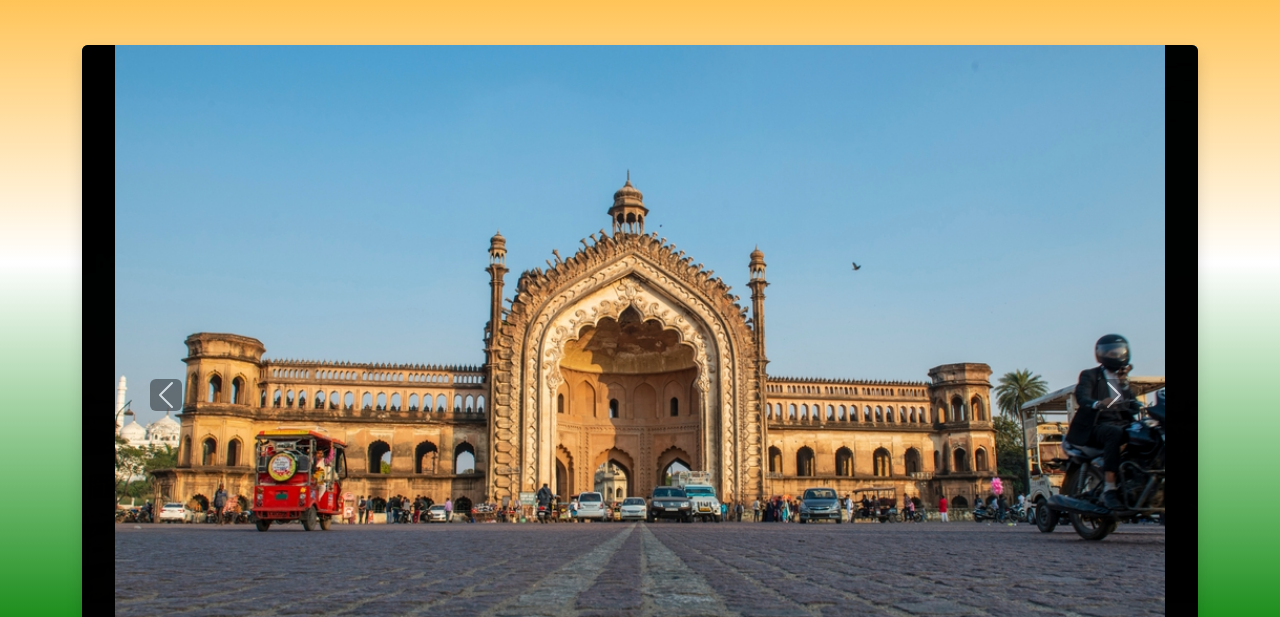
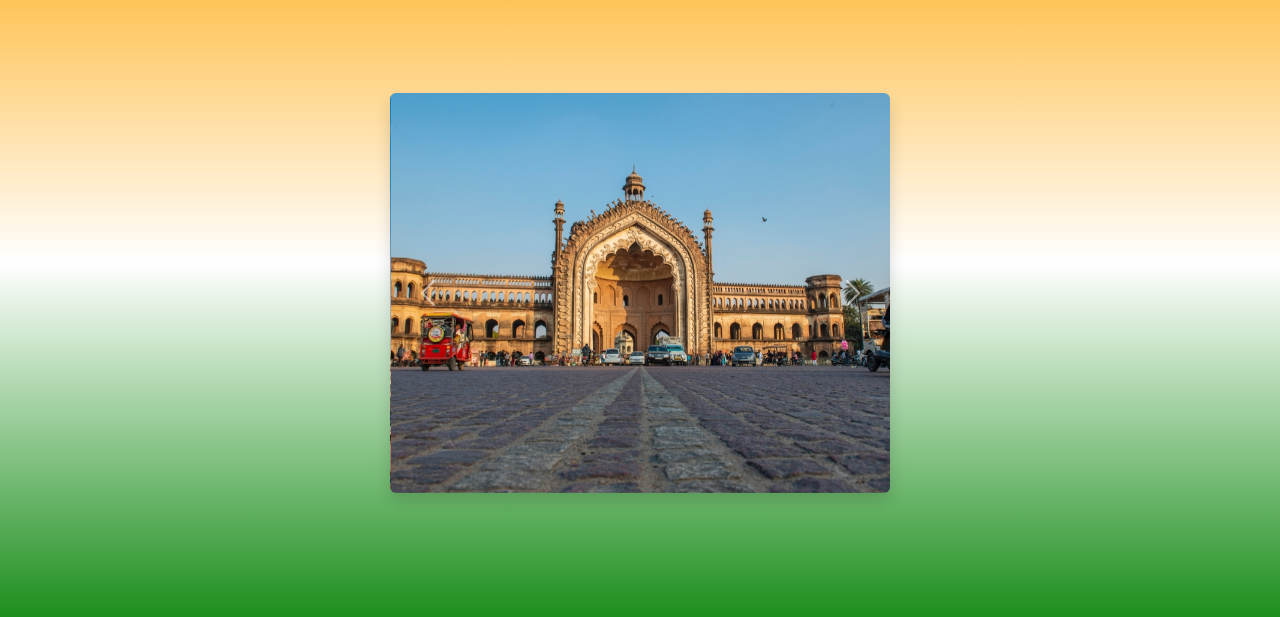
Before and after one commit to Sidd-Tiwari/MyCountry, a plain HTML site: page index.html in a window 1280 px wide. Shown: the part 138-755 px from the top of the page. Drawn offline with nearby package versions, Linux system fonts and the light colour scheme.

Commit message:
Update index.html

```diff
--- a/index.html
+++ b/index.html
@@ -35,11 +35,6 @@
             width: 100%;
         }
 
-        img {
-            max-height: 400px;
-
-        }
-
         footer {
             text-align: center;
             padding: 10px;
@@ -67,41 +62,45 @@
             font-size: clamp(1rem, 3vw, 1.2rem);
         }
 
+        /* Carousel section centering */
+        .carousel-section {
+            display: flex;
+            justify-content: center;
+            align-items: center;
+            min-height: 70vh; /* vertical centering space */
+        }
 
+        #indiaCarousel {
+            max-width: 500px; /* desktop max width */
+            width: 100%;
+        }
 
- /* All devices default */
-.carousel-inner img {
+        <!-- .carousel-inner img {
+            object-fit: contain;
+            background-color: #fefefe00;
+            width: 100%;
+            max-height: 400px;
+        } -->
+
+        .carousel-inner img {
+    height: 500px;       /* fixed height for laptops/desktops */
     width: 100%;
-    object-fit: cover;
-    object-position: center;
+    object-fit: cover;   /* keeps aspect ratio but crops to fill */
+}
+
+/* Tablet */
+@media (max-width: 1024px) {
+    .carousel-inner img {
+        height: 400px;
+    }
 }
 
 /* Mobile */
-@media (max-width: 576px) {
+@media (max-width: 768px) {
     .carousel-inner img {
-        height: 35vh;
+        height: 250px;
     }
 }
-
-/* Tablet */
-@media (min-width: 577px) and (max-width: 991px) {
-    .carousel-inner img {
-        height: 50vh;
-    }
-}
-
-/* Laptop/Desktop - show full image without cropping */
-@media (min-width: 992px) {
-    .carousel-inner img {
-        height: auto;
-        max-height: 700px;  /* limit to avoid being too tall */
-        object-fit: contain; /* show full image with padding if needed */
-        background-color: black; /* optional, fills space around images */
-    }
-}
-
-
-
 
     </style>
 </head>
@@ -113,8 +112,8 @@
         </section>
         <p class="text-center fw-bold" style="color:rgb(104, 52, 152)">From Harappa to Independence, explore India’s rich past.</p>
 
-        <section class="container my-5">
-            <div id="indiaCarousel" class="carousel slide carousel-fade" data-bs-ride="carousel" data-bs-interval="500">
+        <section class="carousel-section">
+            <div id="indiaCarousel" class="carousel slide " data-bs-ride="carousel" data-bs-interval="500">
                 <div class="carousel-inner rounded shadow">
                     <div class="carousel-item active">
                         <img src="images/Flag_of_India.svg.webp" class="d-block w-100" alt="India Image 1">
@@ -172,10 +171,10 @@
                     </div>
                 </div>
                 <button class="carousel-control-prev" type="button" data-bs-target="#indiaCarousel" data-bs-slide="prev">
-                    <span class="carousel-control-prev-icon bg-dark rounded" aria-hidden="true"></span>
+                    <span class="carousel-control-prev-icon rounded" aria-hidden="true"></span>
                 </button>
                 <button class="carousel-control-next" type="button" data-bs-target="#indiaCarousel" data-bs-slide="next">
-                    <span class="carousel-control-next-icon bg-dark rounded" aria-hidden="true"></span>
+                    <span class="carousel-control-next-icon rounded" aria-hidden="true"></span>
                 </button>
             </div>
         </section>
@@ -205,5 +204,4 @@
     <!-- Bootstrap JS Bundle (includes Popper) -->
     <script src="https://cdn.jsdelivr.net/npm/bootstrap@5.3.3/dist/js/bootstrap.bundle.min.js"></script>
 </body>
-
 </html>
```
